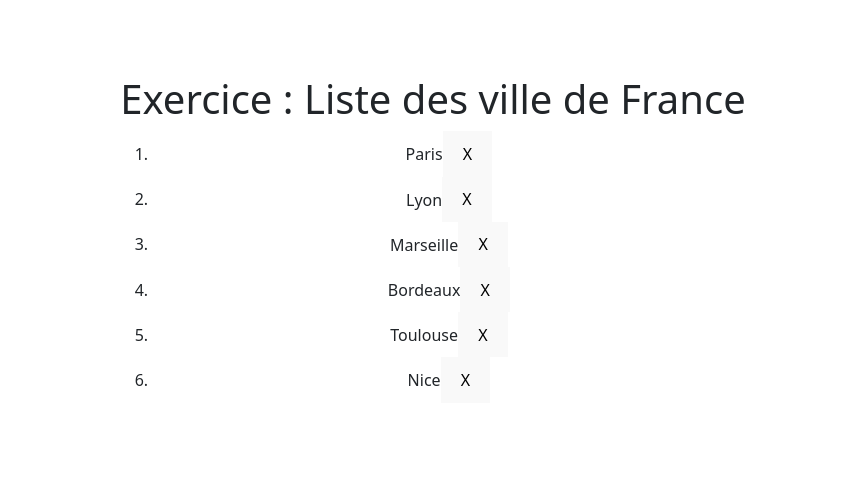
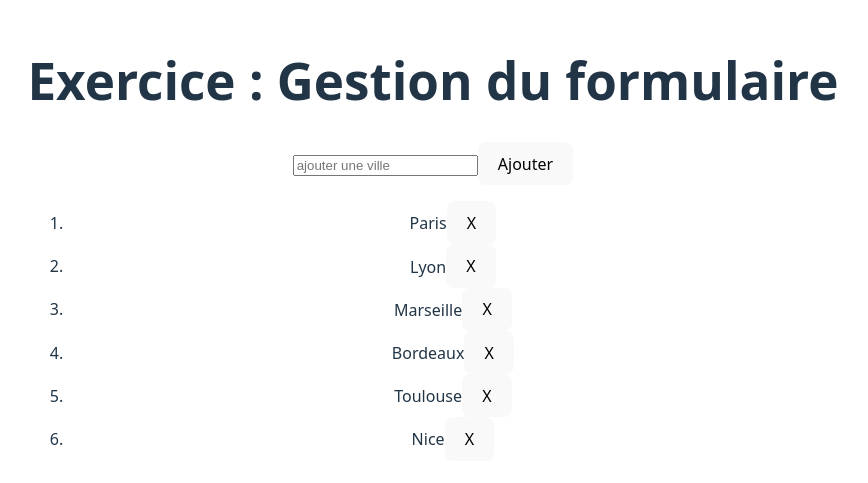
Before and after one commit to dididnk/formation-react, a React (Vite) app in the folder myapp/: page / in a window 1280 px wide. Shown: the part 153-636 px from the top of the page, without its empty margins (207-1075 px from the left). Built offline with nearby package versions, Linux system fonts and the light colour scheme.

Commit message:
feat: useRef avec tableau

```diff
--- a/myapp/src/App.jsx
+++ b/myapp/src/App.jsx
@@ -1,6 +1,6 @@
-import 'bootstrap/dist/css/bootstrap.min.css';
-import { useState } from 'react';
+import { use, useState } from 'react';
 import './App.css';
+import { useRef } from 'react';
 
 function App() {
   // state (état, données)
@@ -12,6 +12,8 @@ function App() {
     {id: 5, title: "Toulouse"},
     {id: 6, title: "Nice"},
   ]);
+
+  const inputRef = useRef();
 
   // comportements
   const hendleDeleteStreet = (id) =>{
@@ -25,11 +27,20 @@ function App() {
     setStreets(streetsUpdated);
   }
 
+  const handleAddStreet = (event) =>{
+    event.preventDefault();
+    console.log(inputRef.current.value);
+  }
+
 
   // affichage (UI, rendu)
   return (
     <>
-      <h1>Exercice : Liste des ville de France</h1>
+      <h1>Exercice : Gestion du formulaire</h1>
+       <form action="submit" onSubmit={handleAddStreet}>
+        <input type='text' ref={inputRef} placeholder='ajouter une ville' id='streetTitle'></input>
+        <button>Ajouter</button>
+      </form>
       <ol>
         {streets.map((street)=>{
           return <li key={street.id}>{street.title}<button onClick={()=>hendleDeleteStreet(street.id)}>X</button> </li>
```
